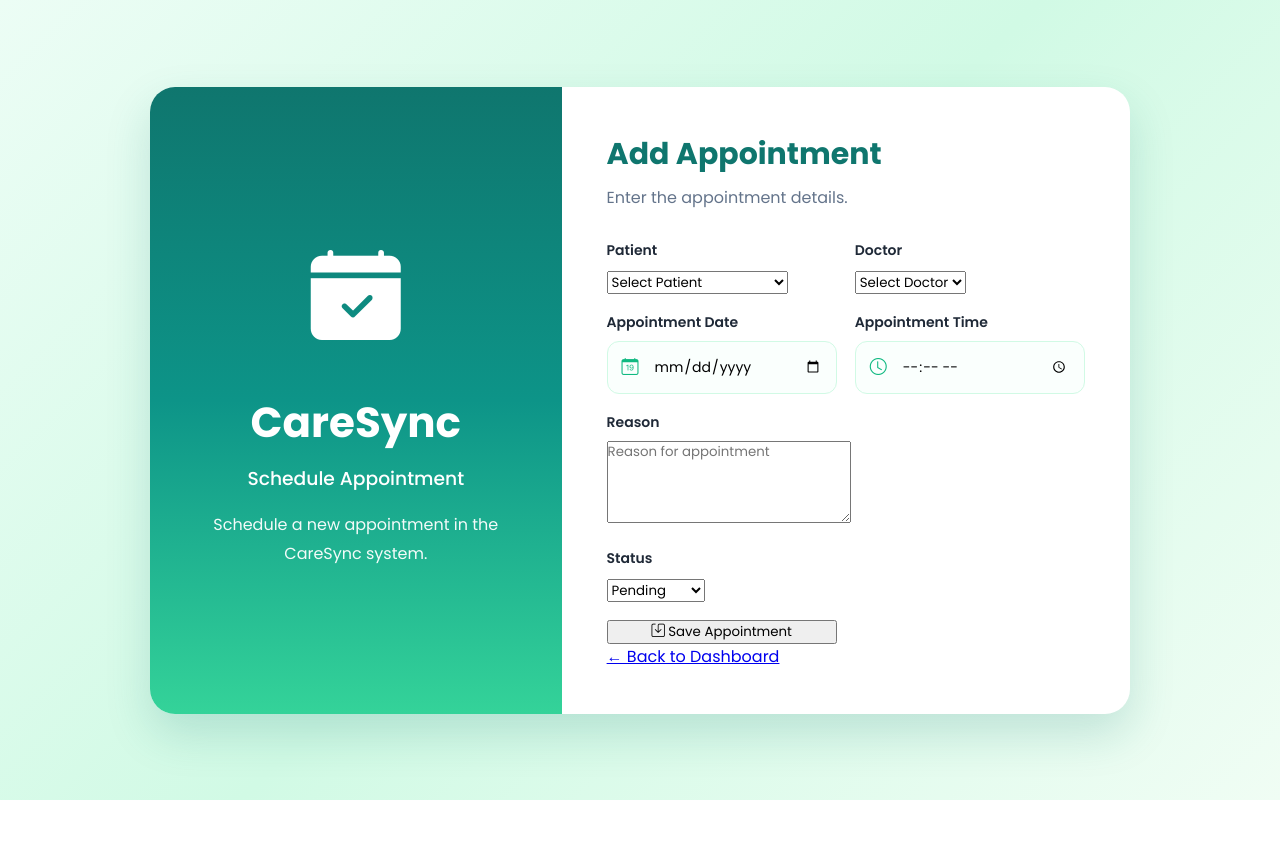
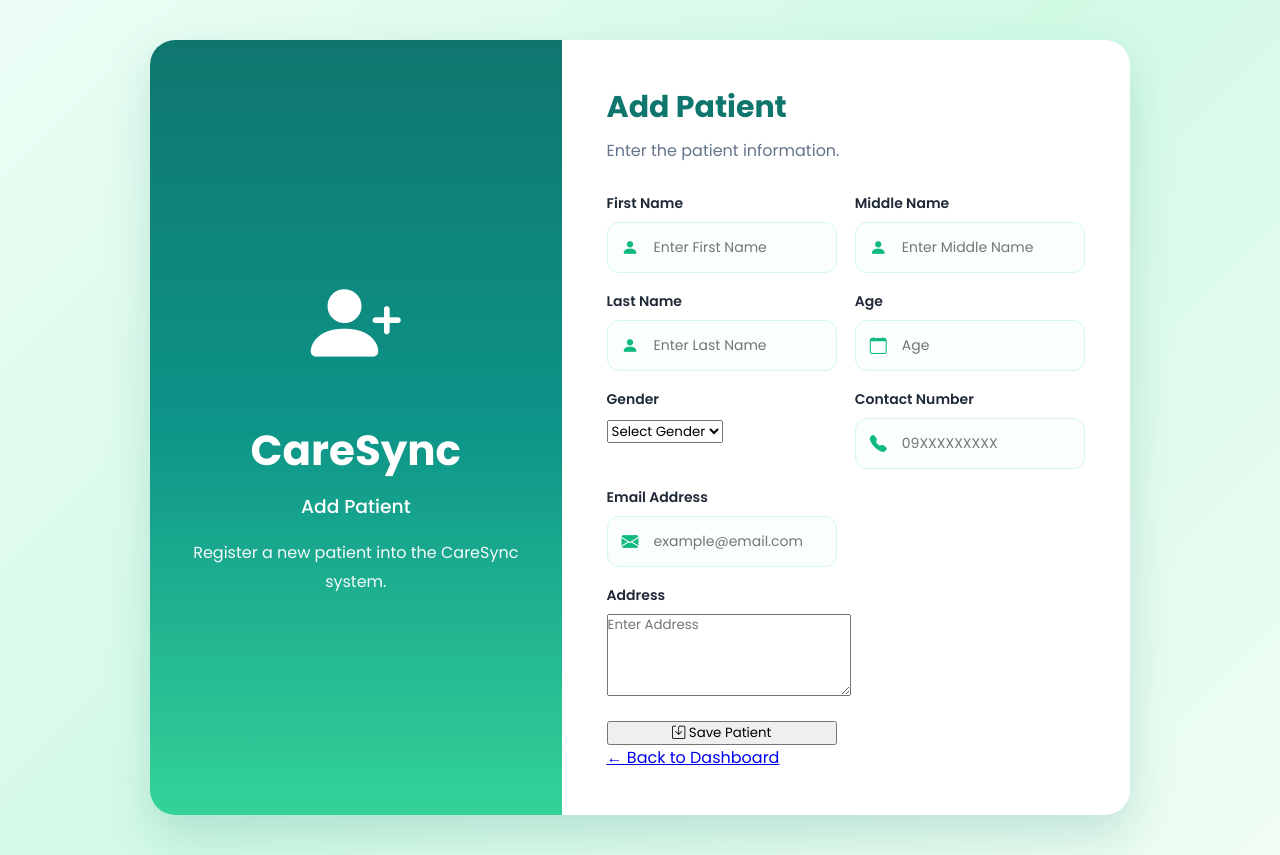
Before and after one commit to randogs/Transactional-System, a PHP site: page /patients/add_patient.php in a window 1280 px wide. Before the commit the page ends 800 px from the top, so only its background shows below. Run offline with PHP 8.4, Linux system fonts and the light colour scheme; a user stored in the database is signed in; data comes from the database, SQL or seed files in the repository.

Commit message:
feat: finalize CareSync system and restore patient module

```diff
--- a/appointments/add_appointment.php
+++ b/appointments/add_appointment.php
@@ -13,7 +13,6 @@ if (!isset($_SESSION["user_id"])) {
 
 $message = "";
 
-/* Load Patients */
 
 $patients = $conn->query("
     SELECT patient_id,
@@ -24,7 +23,6 @@ $patients = $conn->query("
     ORDER BY first_name
 ");
 
-/* Load Doctors */
 
 $doctors = $conn->query("
     SELECT doctor_id,
@@ -42,7 +40,6 @@ if ($_SERVER["REQUEST_METHOD"] == "POST") {
     $reason = trim($_POST["reason"]);
     $status = $_POST["status"];
 
-    /* Prevent duplicate appointments */
 
     $check = $conn->prepare("
         SELECT appointment_id
--- a/home.php
+++ b/home.php
@@ -11,7 +11,6 @@ if (!isset($_SESSION["user_id"])) {
 
 }
 
-// Dashboard Statistics
 $patients = $conn->query("SELECT COUNT(*) AS total FROM patients");
 $totalPatients = $patients->fetch_assoc()["total"];
 
--- a/patients/add_patient.php
+++ b/patients/add_patient.php
@@ -13,55 +13,37 @@ if (!isset($_SESSION["user_id"])) {
 
 $message = "";
 
-/* Load Patients */
-
-$patients = $conn->query("
-    SELECT
-        patient_id,
-        first_name,
-        middle_name,
-        last_name
-    FROM patients
-    ORDER BY first_name
-");
-
-/* Load Doctors */
-
-$doctors = $conn->query("
-    SELECT
-        doctor_id,
-        doctor_name
-    FROM doctors
-    ORDER BY doctor_name
-");
-
 if ($_SERVER["REQUEST_METHOD"] == "POST") {
 
-    $patient_id = $_POST["patient_id"];
-    $doctor_id = $_POST["doctor_id"];
-    $appointment_date = $_POST["appointment_date"];
-    $appointment_time = $_POST["appointment_time"];
-    $reason = trim($_POST["reason"]);
-    $status = $_POST["status"];
+    $first_name = trim($_POST["first_name"]);
+    $middle_name = trim($_POST["middle_name"]);
+    $last_name = trim($_POST["last_name"]);
+    $age = (int)$_POST["age"];
+    $gender = $_POST["gender"];
+    $address = trim($_POST["address"]);
+    $contact_number = trim($_POST["contact_number"]);
+    $email = trim($_POST["email"]);
 
-    /* Check duplicate appointment */
+    /* Duplicate Check */
 
     $check = $conn->prepare("
-        SELECT appointment_id
-        FROM appointments
+        SELECT patient_id
+        FROM patients
         WHERE
-            patient_id = ?
-            AND doctor_id = ?
-            AND appointment_date = ?
-            AND appointment_time = ?
+            first_name = ?
+            AND middle_name = ?
+            AND last_name = ?
+            AND contact_number = ?
+            AND email = ?
     ");
 
     $check->bind_param(
-        "iiss",
-        $patient_id,
-        $doctor_id,
-        $appointment_date,
-        $appointment_time
+        "sssss",
+        $first_name,
+        $middle_name,
+        $last_name,
+        $contact_number,
+        $email
     );
 
     $check->execute();
@@ -69,76 +51,49 @@ if ($_SERVER["REQUEST_METHOD"] == "POST") {
 
     if ($check->num_rows > 0) {
 
-        $message = "This appointment already exists.";
-
-    } else {
-
-        /* Prevent doctor double booking */
-
-        $doctorCheck = $conn->prepare("
-            SELECT appointment_id
-            FROM appointments
-            WHERE
-                doctor_id = ?
-                AND appointment_date = ?
-                AND appointment_time = ?
-        ");
-
-        $doctorCheck->bind_param(
-            "iss",
-            $doctor_id,
-            $appointment_date,
-            $appointment_time
-        );
-
-        $doctorCheck->execute();
-        $doctorCheck->store_result();
-
-        if ($doctorCheck->num_rows > 0) {
-
-            $message = "This doctor already has an appointment at the selected date and time.";
+        $message = "Patient already exists.";
 
     } else {
 
         $stmt = $conn->prepare("
-                INSERT INTO appointments
+            INSERT INTO patients
             (
-                    patient_id,
-                    doctor_id,
-                    appointment_date,
-                    appointment_time,
-                    reason,
-                    status
+                first_name,
+                middle_name,
+                last_name,
+                age,
+                gender,
+                address,
+                contact_number,
+                email
             )
             VALUES
-                (?, ?, ?, ?, ?, ?)
+            (?, ?, ?, ?, ?, ?, ?, ?)
         ");
 
         $stmt->bind_param(
-                "iissss",
-                $patient_id,
-                $doctor_id,
-                $appointment_date,
-                $appointment_time,
-                $reason,
-                $status
+            "sssissss",
+            $first_name,
+            $middle_name,
+            $last_name,
+            $age,
+            $gender,
+            $address,
+            $contact_number,
+            $email
         );
 
         if ($stmt->execute()) {
 
-                $message = "Appointment added successfully.";
+            $message = "Patient added successfully.";
 
         } else {
 
-                $message = "Failed to add appointment.";
+            $message = "Failed to add patient.";
 
         }
 
         $stmt->close();
-
-        }
-
-        $doctorCheck->close();
 
     }
 
@@ -170,20 +125,42 @@ href="https://cdn.jsdelivr.net/npm/bootstrap-icons@1.11.3/font/bootstrap-icons.m
 
 <body>
 
+<!DOCTYPE html>
+<html lang="en">
+
+<head>
+
+<meta charset="UTF-8">
+
+<meta name="viewport"
+      content="width=device-width, initial-scale=1.0">
+
+<title>CareSync | Add Patient</title>
+
+<link rel="stylesheet"
+      href="../css/style.css">
+
+<link rel="stylesheet"
+href="https://cdn.jsdelivr.net/npm/bootstrap-icons@1.11.3/font/bootstrap-icons.min.css">
+
+</head>
+
+<body>
+
 <div class="container">
 
     <div class="left">
 
-        <i class="bi bi-calendar-check-fill"></i>
+        <i class="bi bi-person-plus-fill"></i>
 
         <h1>CareSync</h1>
 
-        <h3>Schedule Appointment</h3>
+        <h3>Add Patient</h3>
 
         <p>
 
-            Schedule a new appointment
-            in the CareSync system.
+            Register a new patient
+            into the CareSync system.
 
         </p>
 
@@ -191,11 +168,11 @@ href="https://cdn.jsdelivr.net/npm/bootstrap-icons@1.11.3/font/bootstrap-icons.m
 
     <div class="right">
 
-        <h2>Add Appointment</h2>
+        <h2>Add Patient</h2>
 
         <p class="subtitle">
 
-            Enter the appointment details.
+            Enter the patient information.
 
         </p>
 
@@ -213,116 +190,160 @@ href="https://cdn.jsdelivr.net/npm/bootstrap-icons@1.11.3/font/bootstrap-icons.m
 
 <div>
 
-        <label>Patient</label>
-
-        <select name="patient_id" required>
-
-            <option value="">Select Patient</option>
-
-            <?php while($patient = $patients->fetch_assoc()): ?>
-
-                <option value="<?= $patient["patient_id"] ?>">
-
-                    <?= htmlspecialchars(
-                        $patient["first_name"] . " " .
-                        $patient["middle_name"] . " " .
-                        $patient["last_name"]
-                    ) ?>
-
-                </option>
-
-            <?php endwhile; ?>
-
-        </select>
-
-    </div>
-
-    <div>
-
-        <label>Doctor</label>
-
-        <select name="doctor_id" required>
-
-            <option value="">Select Doctor</option>
-
-            <?php while($doctor = $doctors->fetch_assoc()): ?>
-
-                <option value="<?= $doctor["doctor_id"] ?>">
-
-                    <?= htmlspecialchars($doctor["doctor_name"]) ?>
-
-                </option>
-
-            <?php endwhile; ?>
-
-        </select>
-
-    </div>
-
-    <div>
-
-        <label>Appointment Date</label>
+    <label>First Name</label>
 
     <div class="input-box">
 
-            <i class="bi bi-calendar-date"></i>
+        <i class="bi bi-person-fill"></i>
 
         <input
-                type="date"
-                name="appointment_date"
+            type="text"
+            name="first_name"
+            placeholder="Enter First Name"
             required>
 
     </div>
 
 </div>
 
+<!-- Middle Name -->
+
 <div>
 
-        <label>Appointment Time</label>
+    <label>Middle Name</label>
 
     <div class="input-box">
 
-            <i class="bi bi-clock"></i>
+        <i class="bi bi-person-fill"></i>
 
         <input
-                type="time"
-                name="appointment_time"
+            type="text"
+            name="middle_name"
+            placeholder="Enter Middle Name">
+
+    </div>
+
+</div>
+
+<!-- Last Name -->
+
+<div>
+
+    <label>Last Name</label>
+
+    <div class="input-box">
+
+        <i class="bi bi-person-fill"></i>
+
+        <input
+            type="text"
+            name="last_name"
+            placeholder="Enter Last Name"
             required>
 
     </div>
 
 </div>
 
-    <div class="full">
+<!-- Age -->
 
-        <label>Reason</label>
+<div>
+
+    <label>Age</label>
 
     <div class="input-box">
 
-            <textarea
-                name="reason"
-                rows="4"
-                placeholder="Reason for appointment"></textarea>
+        <i class="bi bi-calendar"></i>
+
+        <input
+            type="number"
+            name="age"
+            min="1"
+            max="120"
+            placeholder="Age"
+            required>
 
     </div>
 
 </div>
 
+<!-- Gender -->
+
+<div>
+
+    <label>Gender</label>
+
+    <div class="input-box">
+
+        <select name="gender" required>
+
+            <option value="">Select Gender</option>
+
+            <option value="Male">Male</option>
+
+            <option value="Female">Female</option>
+
+        </select>
+
+    </div>
+
+</div>
+
+<!-- Contact Number -->
+
+<div>
+
+    <label>Contact Number</label>
+
+    <div class="input-box">
+
+        <i class="bi bi-telephone-fill"></i>
+
+        <input
+            type="text"
+            name="contact_number"
+            placeholder="09XXXXXXXXX"
+            required>
+
+    </div>
+
+</div>
+
+<!-- Email -->
+
+<div>
+
+    <label>Email Address</label>
+
+    <div class="input-box">
+
+        <i class="bi bi-envelope-fill"></i>
+
+        <input
+            type="email"
+            name="email"
+            placeholder="example@email.com"
+            required>
+
+    </div>
+
+</div>
+
+<!-- Address -->
+
 <div class="full">
 
-        <label>Status</label>
+    <label>Address</label>
 
-        <select name="status">
+    <div class="input-box">
 
-            <option value="Pending">Pending</option>
+        <textarea
+            name="address"
+            rows="4"
+            placeholder="Enter Address"
+            required></textarea>
 
-            <option value="Approved">Approved</option>
-
-            <option value="Completed">Completed</option>
-
-            <option value="Cancelled">Cancelled</option>
-
-        </select>
+    </div>
 
 </div>
 
@@ -330,7 +351,7 @@ href="https://cdn.jsdelivr.net/npm/bootstrap-icons@1.11.3/font/bootstrap-icons.m
 
     <i class="bi bi-save"></i>
 
-        Save Appointment
+    Save Patient
 
 </button>
 
@@ -346,9 +367,6 @@ href="https://cdn.jsdelivr.net/npm/bootstrap-icons@1.11.3/font/bootstrap-icons.m
 
 </div>
 
-
-        </div>
-
     </div>
 
 </div>
```
Also changed, not shown: patients/edit_patient.php (line endings or trailing spaces). Lines whose indentation alone changed are shown as unchanged.
